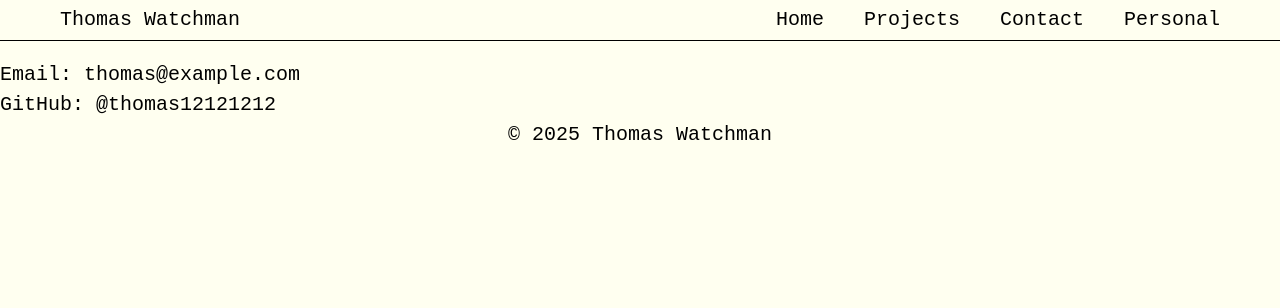
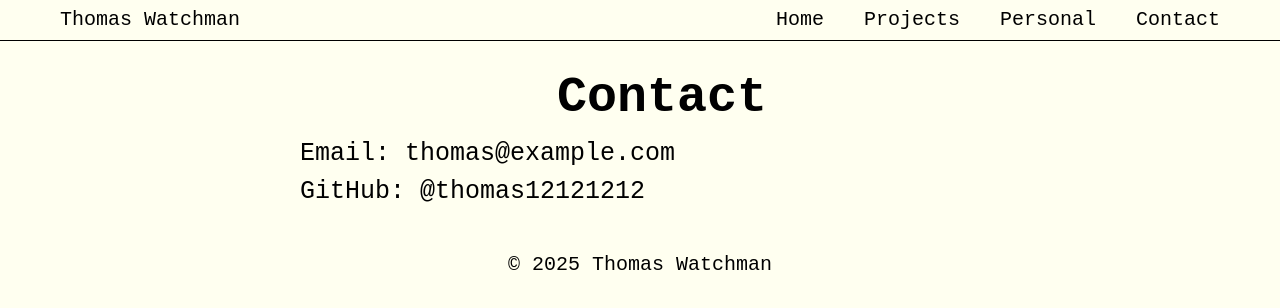
Before and after one commit to thomas12121212/PersonalWebsite, a React (Vite) app: page /contact in a window 1280 px wide. Shown: the top 308 px of the page. Built offline with nearby package versions, Linux system fonts and the light colour scheme.

Commit message:
Baseline site set up, appears to be working correctly

```diff
--- a/src/App.jsx
+++ b/src/App.jsx
@@ -12,8 +12,8 @@ export default function App() {
             <nav className="nav-links">
                 <NavLink to="/" end>Home</NavLink>
                 <NavLink to="/projects">Projects</NavLink>
+                <NavLink to="/personal">Personal</NavLink>
                 <NavLink to="/contact">Contact</NavLink>
-                <NavLink to="/personal">Personal</NavLink>
             </nav>
         </header>
             <main className="main">
--- a/src/index.css
+++ b/src/index.css
@@ -32,12 +32,3 @@ a {
 a:hover {
   text-decoration: gray;
 }
-
-/* Optional scrollbar customization */
-::-webkit-scrollbar {
-  width: 8px;
-}
-::-webkit-scrollbar-thumb {
-  background-color: #ccc;
-  border-radius: 10px;
-}
--- a/src/pages/Contact.jsx
+++ b/src/pages/Contact.jsx
@@ -1,11 +1,13 @@
 export default function Contact() {
   return (
     <>
-      <h1>Contact</h1>
-      <p>
-        Email: <a href="mailto:thomas@example.com">thomas@example.com</a><br/>
-        GitHub: <a href="https://github.com/thomas12121212" target="_blank" rel="noopener noreferrer">@thomas12121212</a>
-      </p>
+        <div className="view">
+          <h1>Contact</h1>
+          <p>
+            Email: <a href="mailto:thomas@example.com">thomas@example.com</a><br/>
+            GitHub: <a href="https://github.com/thomas12121212" target="_blank" rel="noopener noreferrer">@thomas12121212</a>
+          </p>
+        </div>
     </>
   )
 }
--- a/src/pages/Home.jsx
+++ b/src/pages/Home.jsx
@@ -1,9 +1,6 @@
 export default function Home() {
   return (
       <>
-          <head>
-              <script src="https://kit.fontawesome.com/41064700ed.js" crossOrigin="anonymous"></script>
-          </head>
           <div className="view">
               <div className="paragraph">
                   <p> Welcome <br></br>
--- a/src/pages/Personal.jsx
+++ b/src/pages/Personal.jsx
@@ -1,8 +1,9 @@
 export default function Personal() {
   return (
       <>
-          <h1>Personal</h1>
-
+          <div className="view">
+              <h1>Personal</h1>
+          </div>
       </>
   )
 }
--- a/src/pages/Projects.jsx
+++ b/src/pages/Projects.jsx
@@ -1,12 +1,14 @@
 export default function Projects() {
   return (
     <>
-      <h1>Projects</h1>
-      <ul>
-        <li>
-          <strong>Personal Website</strong> — Vite + React on GitHub Pages.
-        </li>
-      </ul>
+        <div className="view"><h1>Projects</h1>
+            <ul>
+                <li>
+                    <strong>Personal Website</strong> — Vite + React on GitHub Pages.
+                </li>
+            </ul>
+        </div>
+
     </>
   )
 }
```
Also changed, not shown: src/main.jsx (+4 -4 lines).
